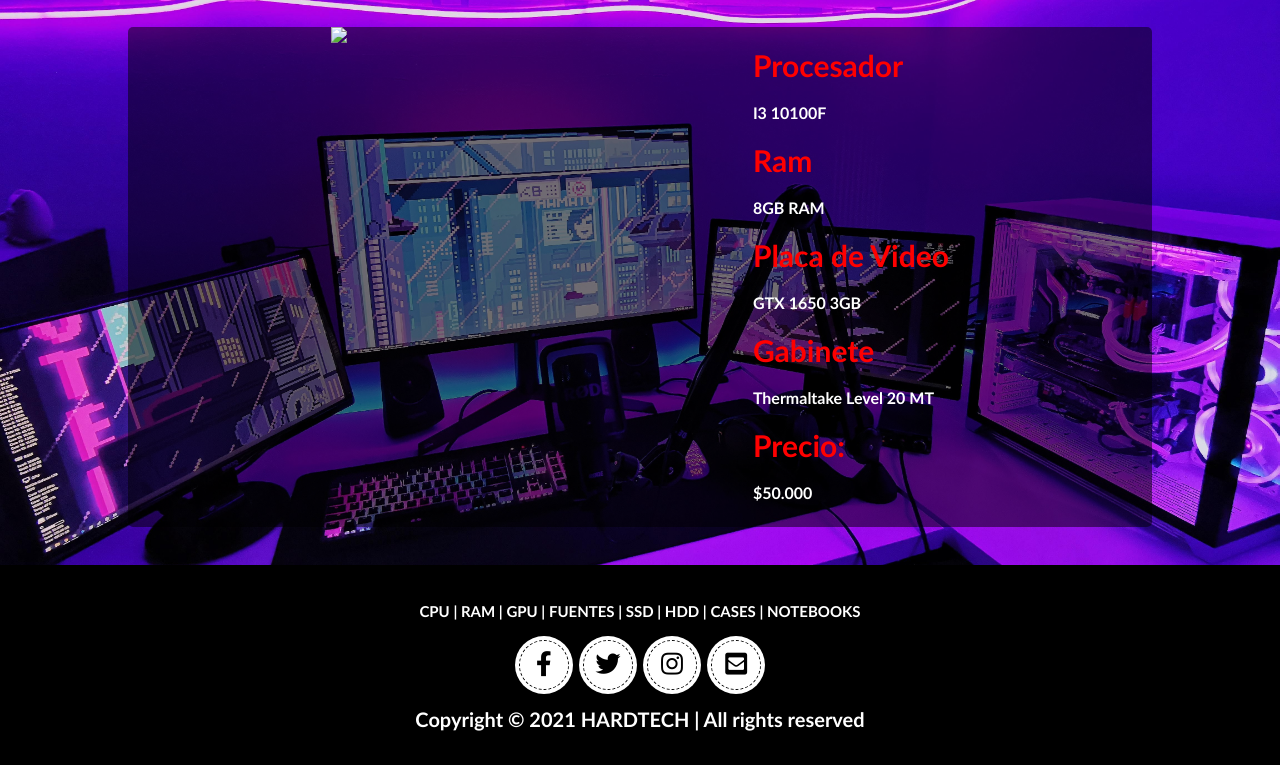
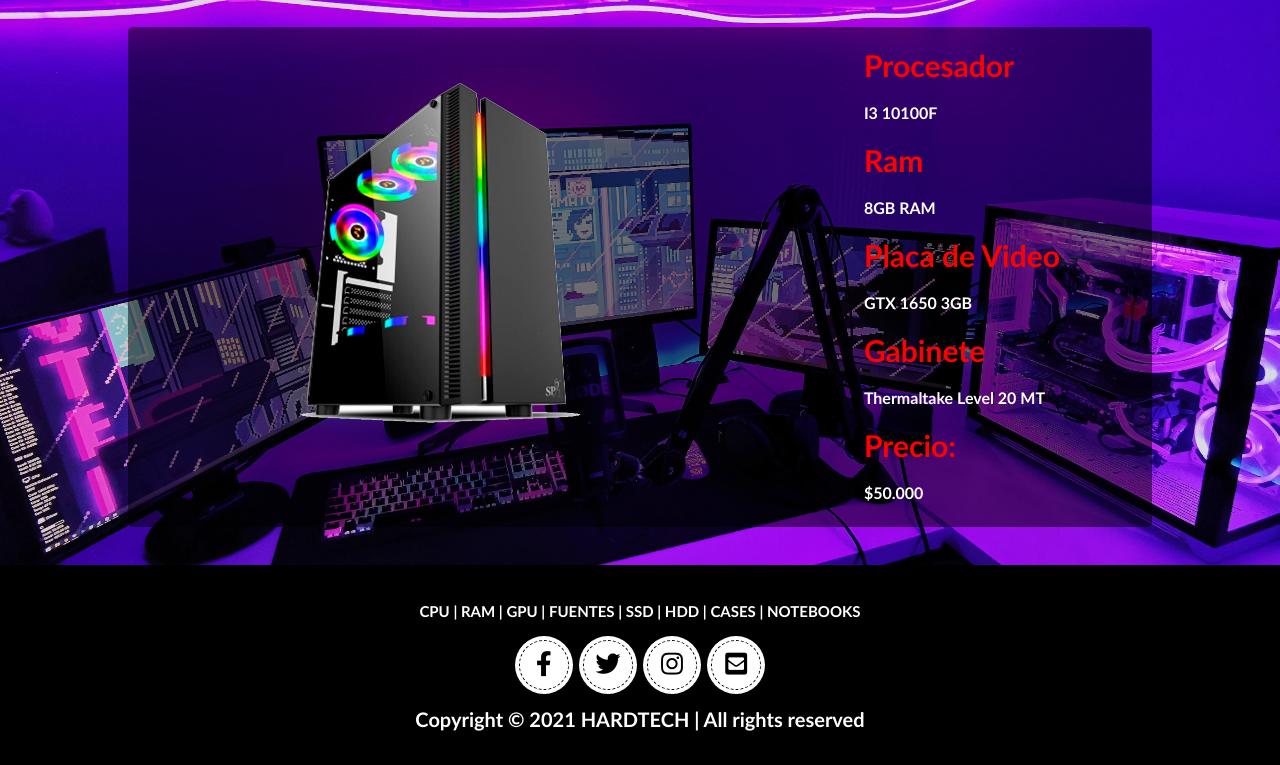
Before and after one commit to NachoXS15/HardTech, a plain HTML site: page pc_dos.html in a window 1280 px wide. Shown: the part 78-843 px from the top of the page. Drawn offline with Linux system fonts and the light colour scheme.

Commit message:
Update pc_dos.html

```diff
--- a/pc_dos.html
+++ b/pc_dos.html
@@ -20,7 +20,7 @@
         </nav>
     </header>
 	<section id="PrimeraSeccion">
-		<img class="imagenes" src="pc2.png">
+		<img class="imagenes" src="imagenes/pc2.png">
 			<ul>
 				<h3>Procesador</h3>
 				<h4>I3 10100F</h4>
```
